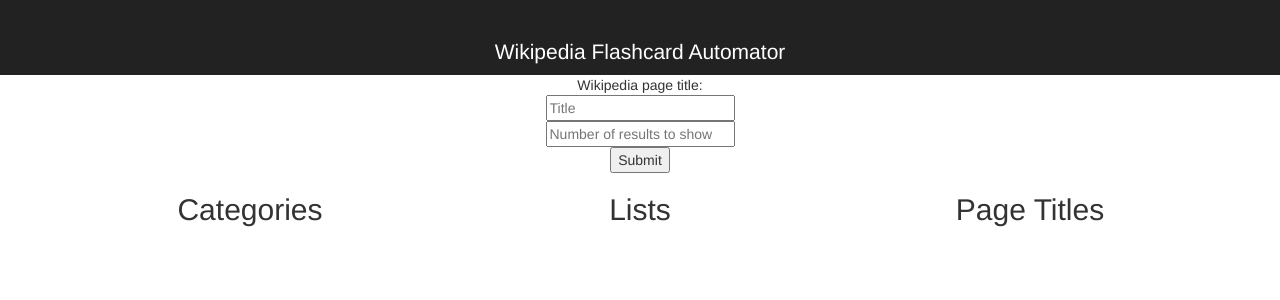
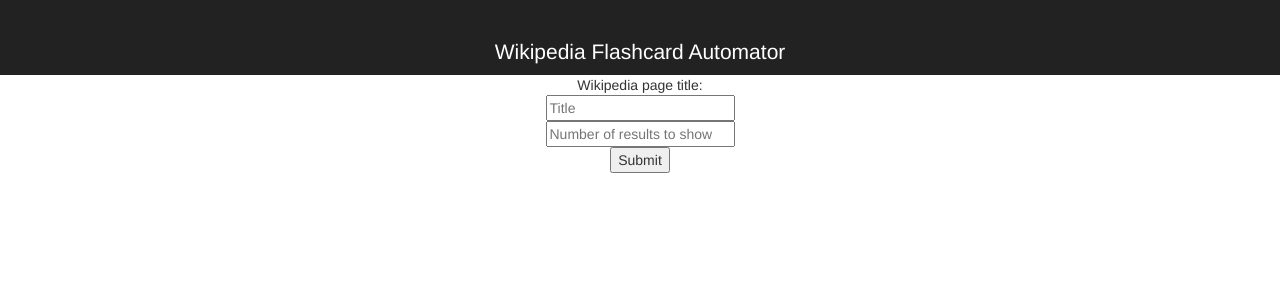
Before and after one commit to YetAnotherJonWilson/React-Wikipedia-Flashcard-Automator, a React (Create React App) app: page / in a window 1280 px wide. Shown: the top 300 px of the page. Built offline with nearby package versions, Linux system fonts and the light colour scheme.

Commit message:
making headers hidden before search

```diff
--- a/src/App.js
+++ b/src/App.js
@@ -15,7 +15,10 @@ class App extends Component {
       wikiCategories: [],
       wikiPageTitles: [],
       wikiListofLists: [],
-      wikiExtract: ''
+      wikiExtract: '',
+      searchResultsHeaders : {
+        visibility: 'hidden'
+      }
     };
 
     this.onInputChange = this.onInputChange.bind(this);
@@ -48,6 +51,10 @@ class App extends Component {
           return;
         }
         var categoriesArray = categoriesList.map((category) => {return category.title});
+        var x = document.querySelectorAll("h2");
+        x[0].style.visibility = 'visible';
+        x[1].style.visibility = 'visible';
+        x[2].style.visibility = 'visible';
         this.setState({
           wikiCategories: categoriesArray
         });
@@ -141,7 +148,7 @@ class App extends Component {
           </Row>
           <Row>
             <Col md={4}>
-                <h2>Categories</h2>
+                <h2 style={{visibility: 'hidden'}}>Categories</h2>
                 <ul className="No-style-list">
                   { this.state.wikiCategories.map((category, i) => {
                     return <div key={i} ><li><Button id="button" bsStyle="primary" onClick={this.fromCategoryToPageids}>{category}</Button></li></div>}
@@ -149,7 +156,7 @@ class App extends Component {
                 </ul>
             </Col>
             <Col md={4}>
-              <h2>Lists</h2>
+              <h2 style={{visibility: 'hidden'}}>Lists</h2>
               <ul className="No-style-list">
               { this.state.wikiListofLists.map((listItem, i) => {
                 return <div key={i}><li><Button id="button" bsStyle="primary" onClick={this.getCategories}>{listItem}</Button></li></div>}
@@ -157,7 +164,7 @@ class App extends Component {
               </ul>
             </Col>
             <Col md={4}>
-              <h2>Page Titles</h2>
+              <h2 style={{visibility: 'hidden'}}>Page Titles</h2>
               <ul className="No-style-list">
               { this.state.wikiPageTitles.map((listItem, i) => {
                   return <li key={i}>{listItem}</li>}
```
